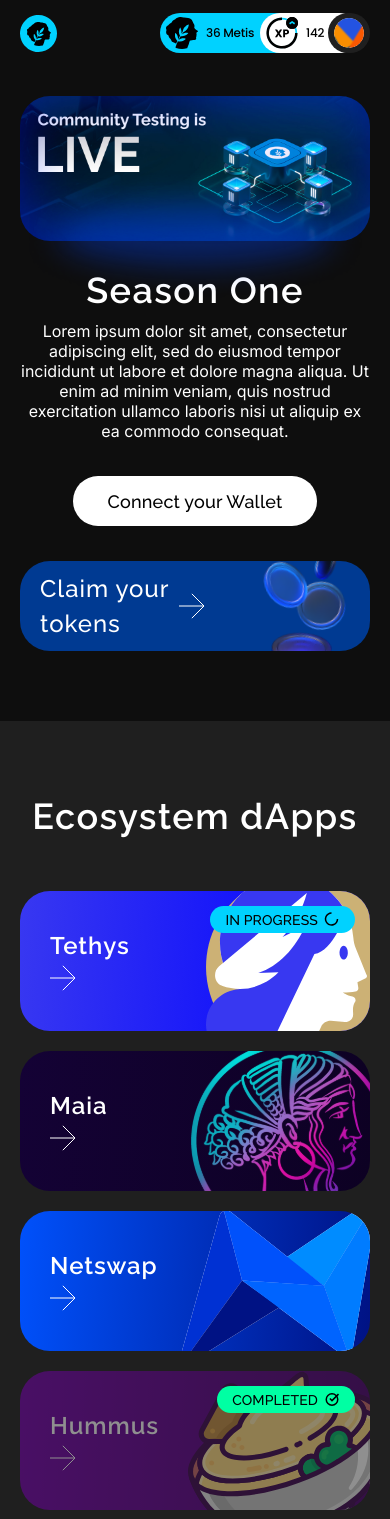
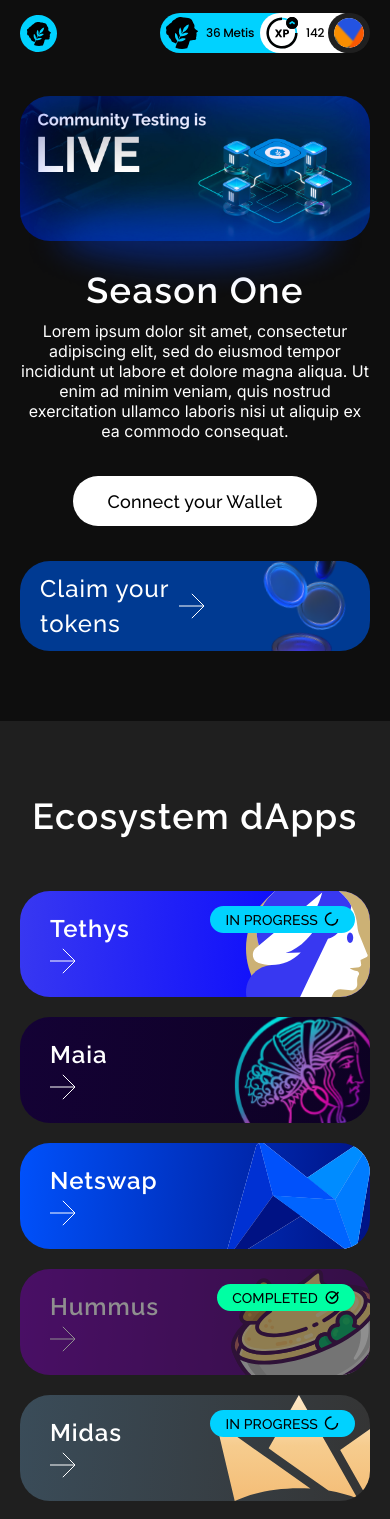
Before and after one commit to t0mcr8se/metis-ct-interface, a React (Vite) app: page / in a window 390 px wide. Shown: the top 1519 px of the page. Built offline with nearby package versions, Linux system fonts and the light colour scheme.

Commit message:
update 04/01/24

```diff
--- a/src/components/CardItem/CardItem.module.css
+++ b/src/components/CardItem/CardItem.module.css
@@ -69,6 +69,7 @@
 
 .card_icon {
     width: 100%;
+    height: 140px;
 }
 
 @media screen and (max-width: 850px) {
@@ -85,3 +86,9 @@
         letter-spacing: 0.96px;
     }
 }
+
+@media screen and (max-width: 650px) {
+    .card_icon {
+        height: 106px;
+    }
+}
```
